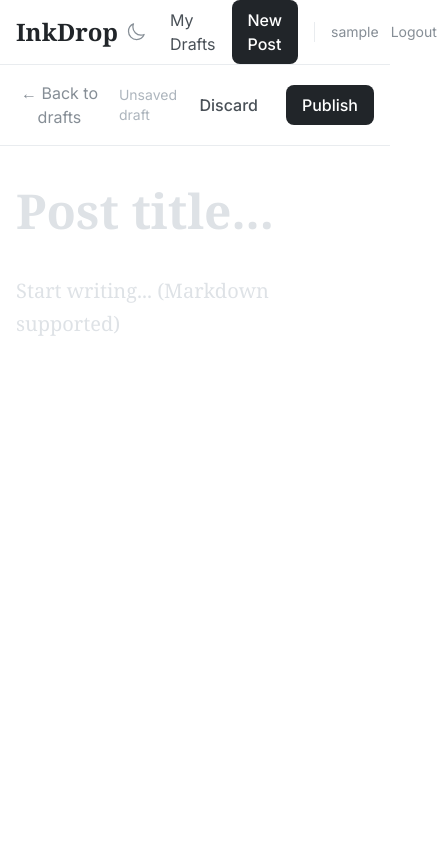
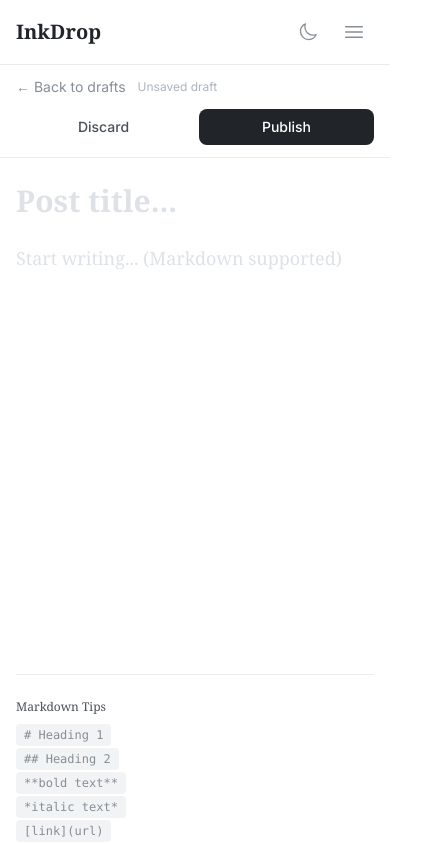
Before and after one commit to LakshAgrawal28/InkDrop, a React (Vite) app in the folder frontend/: page /editor in a window 390 px wide. Shown: the top 844 px of the page, 437 px wide, since content can reach past the window. Built offline with nearby package versions, Linux system fonts and the light colour scheme; no server answers; sample sign-in values are in the browser's storage; the HTML template or start-up script is replaced by a standard one.

Commit message:
responsiveness

```diff
--- a/frontend/src/components/Navbar.tsx
+++ b/frontend/src/components/Navbar.tsx
@@ -1,10 +1,12 @@
 import { Link } from 'react-router-dom';
+import { useState } from 'react';
 import { useAuth } from '../contexts/AuthContext';
 import { useTheme } from '../contexts/ThemeContext';
 
 export default function Navbar() {
   const { user, isAuthenticated, logout } = useAuth();
   const { theme, toggleTheme } = useTheme();
+  const [isMobileMenuOpen, setIsMobileMenuOpen] = useState(false);
 
   const handleLogout = async () => {
     try {
@@ -16,18 +18,18 @@ export default function Navbar() {
   };
 
   return (
-    <nav className="border-b border-ink-200 dark:border-gray-700 bg-white dark:bg-gray-900 transition-colors">
+    <nav className="border-b border-ink-200 dark:border-gray-700 bg-white dark:bg-gray-900 transition-colors sticky top-0 z-50">
       <div className="max-w-6xl mx-auto px-4 sm:px-6 lg:px-8">
         <div className="flex justify-between items-center h-16">
           {/* Logo */}
           <Link to="/" className="flex items-center space-x-2">
-            <span className="text-2xl font-serif font-bold text-ink-900 dark:text-white">
+            <span className="text-xl sm:text-2xl font-serif font-bold text-ink-900 dark:text-white">
               InkDrop
             </span>
           </Link>
 
-          {/* Navigation */}
-          <div className="flex items-center space-x-4">
+          {/* Desktop Navigation */}
+          <div className="hidden md:flex items-center space-x-4">
             <button
               onClick={toggleTheme}
               className="p-2 rounded-lg text-ink-600 dark:text-gray-400 hover:bg-ink-100 dark:hover:bg-gray-800 transition-colors"
@@ -77,7 +79,96 @@ export default function Navbar() {
               </>
             )}
           </div>
+
+          {/* Mobile Menu Button */}
+          <div className="flex md:hidden items-center space-x-2">
+            <button
+              onClick={toggleTheme}
+              className="p-2 rounded-lg text-ink-600 dark:text-gray-400 hover:bg-ink-100 dark:hover:bg-gray-800 transition-colors"
+              aria-label="Toggle theme"
+            >
+              {theme === 'light' ? (
+                <svg xmlns="http://www.w3.org/2000/svg" fill="none" viewBox="0 0 24 24" strokeWidth={1.5} stroke="currentColor" className="w-5 h-5">
+                  <path strokeLinecap="round" strokeLinejoin="round" d="M21.752 15.002A9.718 9.718 0 0118 15.75c-5.385 0-9.75-4.365-9.75-9.75 0-1.33.266-2.597.748-3.752A9.753 9.753 0 003 11.25C3 16.635 7.365 21 12.75 21a9.753 9.753 0 009.002-5.998z" />
+                </svg>
+              ) : (
+                <svg xmlns="http://www.w3.org/2000/svg" fill="none" viewBox="0 0 24 24" strokeWidth={1.5} stroke="currentColor" className="w-5 h-5">
+                  <path strokeLinecap="round" strokeLinejoin="round" d="M12 3v2.25m6.364.386l-1.591 1.591M21 12h-2.25m-.386 6.364l-1.591-1.591M12 18.75V21m-4.773-4.227l-1.591 1.591M5.25 12H3m4.227-4.773L5.636 5.636M15.75 12a3.75 3.75 0 11-7.5 0 3.75 3.75 0 017.5 0z" />
+                </svg>
+              )}
+            </button>
+            <button
+              onClick={() => setIsMobileMenuOpen(!isMobileMenuOpen)}
+              className="p-2 rounded-lg text-ink-600 dark:text-gray-400 hover:bg-ink-100 dark:hover:bg-gray-800 transition-colors"
+              aria-label="Toggle menu"
+            >
+              {isMobileMenuOpen ? (
+                <svg xmlns="http://www.w3.org/2000/svg" fill="none" viewBox="0 0 24 24" strokeWidth={1.5} stroke="currentColor" className="w-6 h-6">
+                  <path strokeLinecap="round" strokeLinejoin="round" d="M6 18L18 6M6 6l12 12" />
+                </svg>
+              ) : (
+                <svg xmlns="http://www.w3.org/2000/svg" fill="none" viewBox="0 0 24 24" strokeWidth={1.5} stroke="currentColor" className="w-6 h-6">
+                  <path strokeLinecap="round" strokeLinejoin="round" d="M3.75 6.75h16.5M3.75 12h16.5m-16.5 5.25h16.5" />
+                </svg>
+              )}
+            </button>
+          </div>
         </div>
+
+        {/* Mobile Menu */}
+        {isMobileMenuOpen && (
+          <div className="md:hidden py-4 border-t border-ink-200 dark:border-gray-700">
+            <div className="flex flex-col space-y-3">
+              {isAuthenticated ? (
+                <>
+                  <Link
+                    to="/drafts"
+                    className="px-3 py-2 text-ink-700 dark:text-gray-300 hover:bg-ink-100 dark:hover:bg-gray-800 rounded-lg transition-colors"
+                    onClick={() => setIsMobileMenuOpen(false)}
+                  >
+                    My Drafts
+                  </Link>
+                  <Link
+                    to="/editor"
+                    className="px-3 py-2 bg-ink-900 dark:bg-blue-600 text-white rounded-lg text-center hover:bg-ink-800 dark:hover:bg-blue-700 transition-colors"
+                    onClick={() => setIsMobileMenuOpen(false)}
+                  >
+                    New Post
+                  </Link>
+                  <div className="px-3 py-2 text-sm text-ink-600 dark:text-gray-400 border-t border-ink-200 dark:border-gray-700 pt-3">
+                    Signed in as <span className="font-medium">{user?.username}</span>
+                  </div>
+                  <button
+                    onClick={() => {
+                      handleLogout();
+                      setIsMobileMenuOpen(false);
+                    }}
+                    className="px-3 py-2 text-left text-ink-700 dark:text-gray-300 hover:bg-ink-100 dark:hover:bg-gray-800 rounded-lg transition-colors"
+                  >
+                    Logout
+                  </button>
+                </>
+              ) : (
+                <>
+                  <Link
+                    to="/login"
+                    className="px-3 py-2 text-ink-700 dark:text-gray-300 hover:bg-ink-100 dark:hover:bg-gray-800 rounded-lg transition-colors"
+                    onClick={() => setIsMobileMenuOpen(false)}
+                  >
+                    Login
+                  </Link>
+                  <Link
+                    to="/register"
+                    className="px-3 py-2 bg-ink-900 dark:bg-blue-600 text-white rounded-lg text-center hover:bg-ink-800 dark:hover:bg-blue-700 transition-colors"
+                    onClick={() => setIsMobileMenuOpen(false)}
+                  >
+                    Sign Up
+                  </Link>
+                </>
+              )}
+            </div>
+          </div>
+        )}
       </div>
     </nav>
   );
--- a/frontend/src/index.css
+++ b/frontend/src/index.css
@@ -17,19 +17,19 @@
   }
 
   .prose h1 {
-    @apply text-4xl mb-4 mt-8 text-ink-900 dark:text-white;
+    @apply text-3xl sm:text-4xl mb-4 mt-8 text-ink-900 dark:text-white;
   }
 
   .prose h2 {
-    @apply text-3xl mb-3 mt-6 text-ink-900 dark:text-white;
+    @apply text-2xl sm:text-3xl mb-3 mt-6 text-ink-900 dark:text-white;
   }
 
   .prose h3 {
-    @apply text-2xl mb-2 mt-5 text-ink-900 dark:text-white;
+    @apply text-xl sm:text-2xl mb-2 mt-5 text-ink-900 dark:text-white;
   }
 
   .prose p {
-    @apply text-lg leading-relaxed mb-4 text-ink-800 dark:text-gray-300;
+    @apply text-base sm:text-lg leading-relaxed mb-4 text-ink-800 dark:text-gray-300;
   }
 
   .prose a {
@@ -63,7 +63,7 @@
 
 @layer components {
   .btn {
-    @apply px-4 py-2 rounded-lg font-medium transition-colors focus:outline-none focus:ring-2 focus:ring-offset-2;
+    @apply px-3 py-2 sm:px-4 sm:py-2 rounded-lg font-medium transition-colors focus:outline-none focus:ring-2 focus:ring-offset-2 text-sm sm:text-base;
   }
 
   .btn-primary {
--- a/frontend/src/pages/EditorPage.tsx
+++ b/frontend/src/pages/EditorPage.tsx
@@ -101,32 +101,32 @@ export default function EditorPage() {
     <div className="min-h-screen bg-white dark:bg-gray-900 transition-colors">
       {/* Editor Header */}
       <div className="border-b border-ink-200 dark:border-gray-700 sticky top-0 bg-white dark:bg-gray-900 z-10">
-        <div className="max-w-4xl mx-auto px-4 sm:px-6 lg:px-8 py-4">
-          <div className="flex items-center justify-between">
-            <div className="flex items-center space-x-4">
+        <div className="max-w-4xl mx-auto px-4 sm:px-6 lg:px-8 py-3 sm:py-4">
+          <div className="flex flex-col sm:flex-row sm:items-center sm:justify-between gap-3 sm:gap-0">
+            <div className="flex items-center space-x-3 sm:space-x-4 order-1 sm:order-none">
               <button
                 onClick={() => navigate('/drafts')}
-                className="text-ink-600 dark:text-gray-400 hover:text-ink-900 dark:hover:text-white transition-colors"
+                className="text-ink-600 dark:text-gray-400 hover:text-ink-900 dark:hover:text-white transition-colors text-sm sm:text-base"
               >
                 ← Back to drafts
               </button>
-              <div className="text-sm text-ink-500 dark:text-gray-500">
+              <div className="text-xs sm:text-sm text-ink-500 dark:text-gray-500">
                 {isSaving && 'Saving...'}
                 {!isSaving && lastSaved && `Saved ${formatTimeSince(lastSaved)}`}
                 {!isSaving && !lastSaved && 'Unsaved draft'}
               </div>
             </div>
 
-            <div className="flex items-center space-x-3">
+            <div className="flex items-center space-x-2 sm:space-x-3 order-2 sm:order-none w-full sm:w-auto">
               <button
                 onClick={handleDiscard}
-                className="btn btn-ghost"
+                className="btn btn-ghost flex-1 sm:flex-none text-sm sm:text-base"
               >
                 Discard
               </button>
               <button
                 onClick={handlePublish}
-                className="btn btn-primary"
+                className="btn btn-primary flex-1 sm:flex-none text-sm sm:text-base"
                 disabled={!title.trim() || !content.trim()}
               >
                 Publish
@@ -143,45 +143,45 @@ export default function EditorPage() {
       </div>
 
       {/* Editor Content */}
-      <div className="max-w-4xl mx-auto px-4 sm:px-6 lg:px-8 py-8">
+      <div className="max-w-4xl mx-auto px-4 sm:px-6 lg:px-8 py-6 sm:py-8">
         <input
           type="text"
           value={title}
           onChange={(e) => setTitle(e.target.value)}
           placeholder="Post title..."
-          className="w-full text-5xl font-serif font-bold text-ink-900 dark:text-white placeholder-ink-300 dark:placeholder-gray-600 focus:outline-none mb-8 bg-transparent"
+          className="w-full text-3xl sm:text-4xl lg:text-5xl font-serif font-bold text-ink-900 dark:text-white placeholder-ink-300 dark:placeholder-gray-600 focus:outline-none mb-6 sm:mb-8 bg-transparent leading-tight"
         />
 
         <textarea
           value={content}
           onChange={(e) => setContent(e.target.value)}
           placeholder="Start writing... (Markdown supported)"
-          className="w-full min-h-[600px] text-xl text-ink-800 dark:text-gray-300 placeholder-ink-300 dark:placeholder-gray-600 focus:outline-none resize-none font-serif leading-relaxed bg-transparent"
+          className="w-full min-h-[400px] sm:min-h-[500px] lg:min-h-[600px] text-lg sm:text-xl text-ink-800 dark:text-gray-300 placeholder-ink-300 dark:placeholder-gray-600 focus:outline-none resize-none font-serif leading-relaxed bg-transparent"
         />
 
         {/* Markdown tips */}
-        <div className="mt-8 pt-8 border-t border-ink-200 dark:border-gray-700">
-          <h3 className="text-sm font-medium text-ink-700 dark:text-gray-300 mb-3">
+        <div className="mt-6 sm:mt-8 pt-6 sm:pt-8 border-t border-ink-200 dark:border-gray-700">
+          <h3 className="text-xs sm:text-sm font-medium text-ink-700 dark:text-gray-300 mb-3">
             Markdown Tips
           </h3>
-          <div className="grid grid-cols-2 gap-4 text-sm text-ink-600 dark:text-gray-400">
+          <div className="grid grid-cols-1 sm:grid-cols-2 gap-2 sm:gap-4 text-xs sm:text-sm text-ink-600 dark:text-gray-400">
             <div>
-              <code className="bg-ink-100 dark:bg-gray-800 px-2 py-1 rounded"># Heading 1</code>
+              <code className="bg-ink-100 dark:bg-gray-800 px-2 py-1 rounded text-xs"># Heading 1</code>
             </div>
             <div>
-              <code className="bg-ink-100 dark:bg-gray-800 px-2 py-1 rounded">## Heading 2</code>
+              <code className="bg-ink-100 dark:bg-gray-800 px-2 py-1 rounded text-xs">## Heading 2</code>
             </div>
             <div>
-              <code className="bg-ink-100 dark:bg-gray-800 px-2 py-1 rounded">**bold text**</code>
+              <code className="bg-ink-100 dark:bg-gray-800 px-2 py-1 rounded text-xs">**bold text**</code>
             </div>
             <div>
-              <code className="bg-ink-100 dark:bg-gray-800 px-2 py-1 rounded">*italic text*</code>
+              <code className="bg-ink-100 dark:bg-gray-800 px-2 py-1 rounded text-xs">*italic text*</code>
             </div>
             <div>
-              <code className="bg-ink-100 dark:bg-gray-800 px-2 py-1 rounded">[link](url)</code>
+              <code className="bg-ink-100 dark:bg-gray-800 px-2 py-1 rounded text-xs">[link](url)</code>
             </div>
             <div>
-              <code className="bg-ink-100 dark:bg-gray-800 px-2 py-1 rounded">`code`</code>
+              <code className="bg-ink-100 dark:bg-gray-800 px-2 py-1 rounded text-xs">`code`</code>
             </div>
           </div>
         </div>
```
Also changed, not shown: frontend/src/pages/DraftsPage.tsx (+15 -15 lines), frontend/src/pages/HomePage.tsx (+13 -13 lines), frontend/src/pages/PostPage.tsx (+7 -7 lines).
